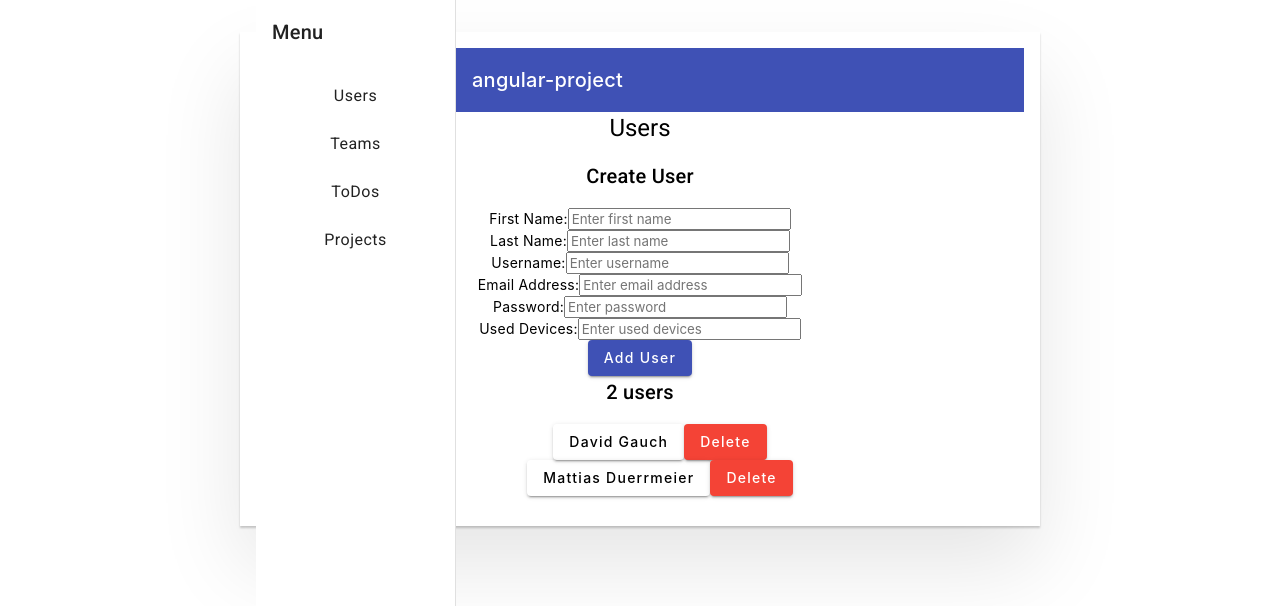
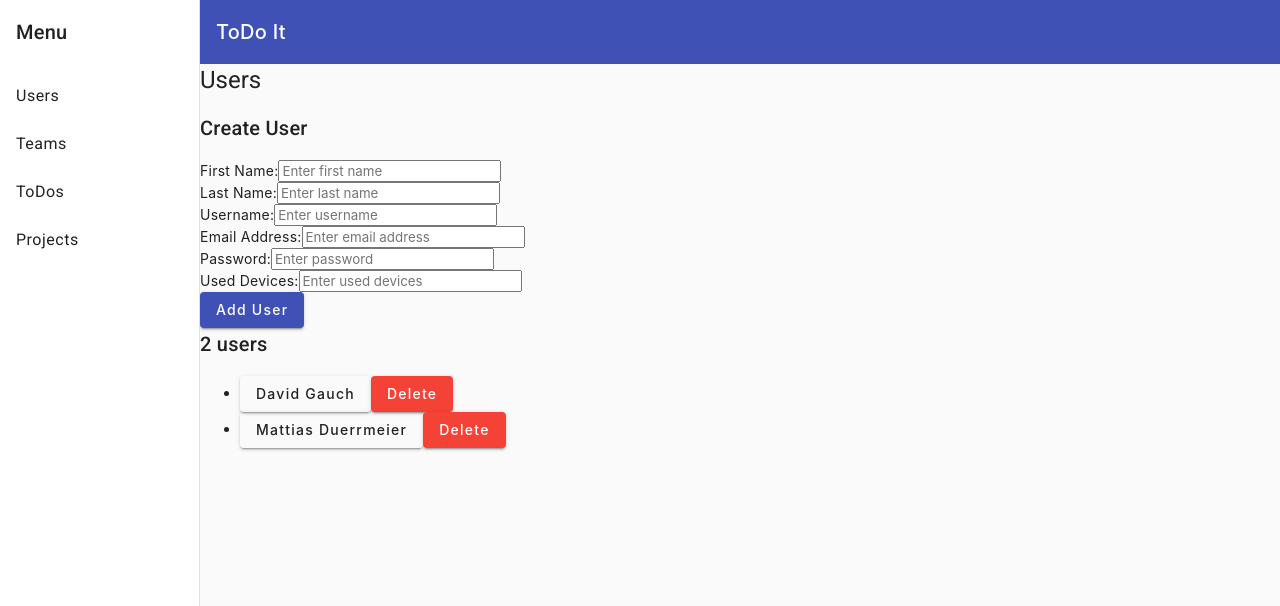
Before and after one commit to unifr-digits/todo-it, an Angular app in the folder angular-project/: page /app-user in a window 1280 px wide. Shown: the top 606 px of the page. Built offline with nearby package versions, Linux system fonts and the light colour scheme.

Commit message:
Fix displaying of routed coponents.

```diff
--- a/angular-project/src/app/app.component.css
+++ b/angular-project/src/app/app.component.css
@@ -10,15 +10,6 @@
   margin-right: 20px;
 }
 
-.main {
-  max-width: 800px;
-  width: 100%;
-  margin: 2rem auto;
-  padding: 1rem;
-  text-align: center;
-  box-shadow: 0 2px 2px 0 rgba(0, 0, 0, 0.2), 0 2.5rem 5rem 0 rgba(0, 0, 0, 0.1);
-}
-
 .activebutton {
   box-shadow: inset 0 1px 0 0 #dcecfb;
   background: #bddbfa linear-gradient(to bottom, #bddbfa 5%, #80b5ea 100%);
--- a/angular-project/src/app/app.component.html
+++ b/angular-project/src/app/app.component.html
@@ -8,8 +8,4 @@ TODO: We need to put this somewhere
   </div>
 </div>
 -->
-
-<div class="main">
-  <app-navbar></app-navbar>
-  <router-outlet></router-outlet>
-</div>
+<app-navbar></app-navbar>
--- a/angular-project/src/app/navbar/navbar.component.css
+++ b/angular-project/src/app/navbar/navbar.component.css
@@ -15,3 +15,12 @@
   top: 0;
   z-index: 1;
 }
+
+.main {
+  max-width: 800px;
+  width: 100%;
+  margin: 2rem auto;
+  padding: 1rem;
+  text-align: center;
+  box-shadow: 0 2px 2px 0 rgba(0, 0, 0, 0.2), 0 2.5rem 5rem 0 rgba(0, 0, 0, 0.1);
+}
--- a/angular-project/src/app/navbar/navbar.component.html
+++ b/angular-project/src/app/navbar/navbar.component.html
@@ -21,8 +21,11 @@
         *ngIf="isHandset$ | async">
         <mat-icon aria-label="Side nav toggle icon">menu</mat-icon>
       </button>
-      <span>angular-project</span>
+      <span>ToDo It</span>
     </mat-toolbar>
+    <main>
     <!-- Add Content Here -->
+    <router-outlet></router-outlet>
+    </main>
   </mat-sidenav-content>
 </mat-sidenav-container>
```
